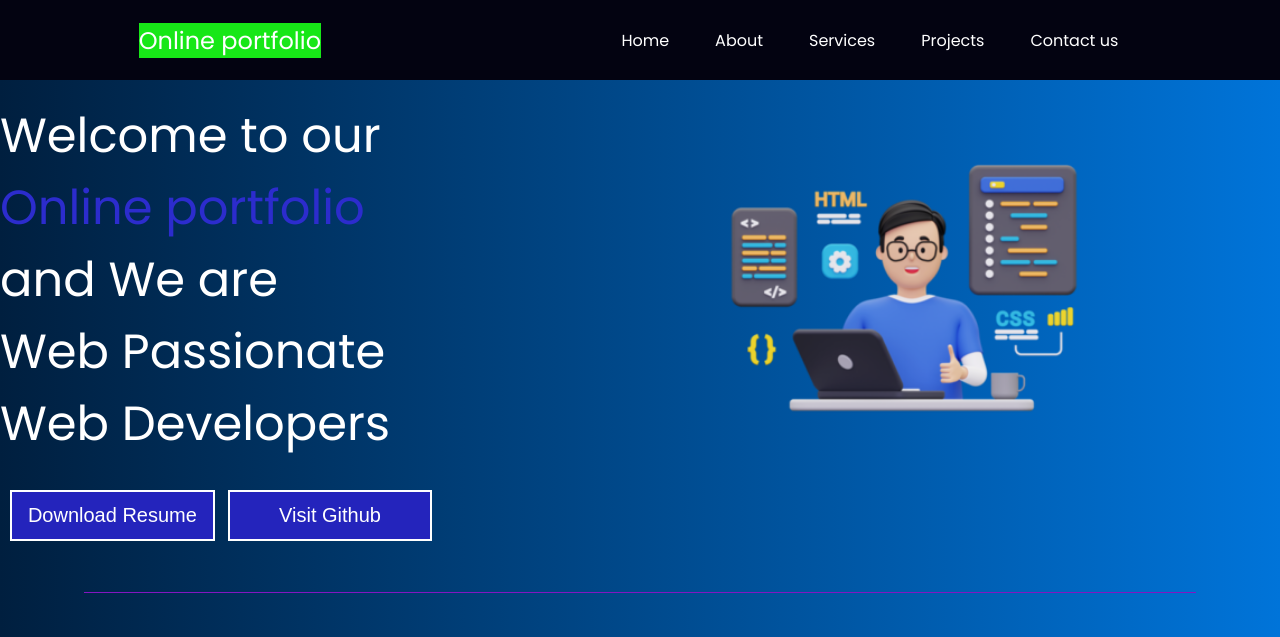
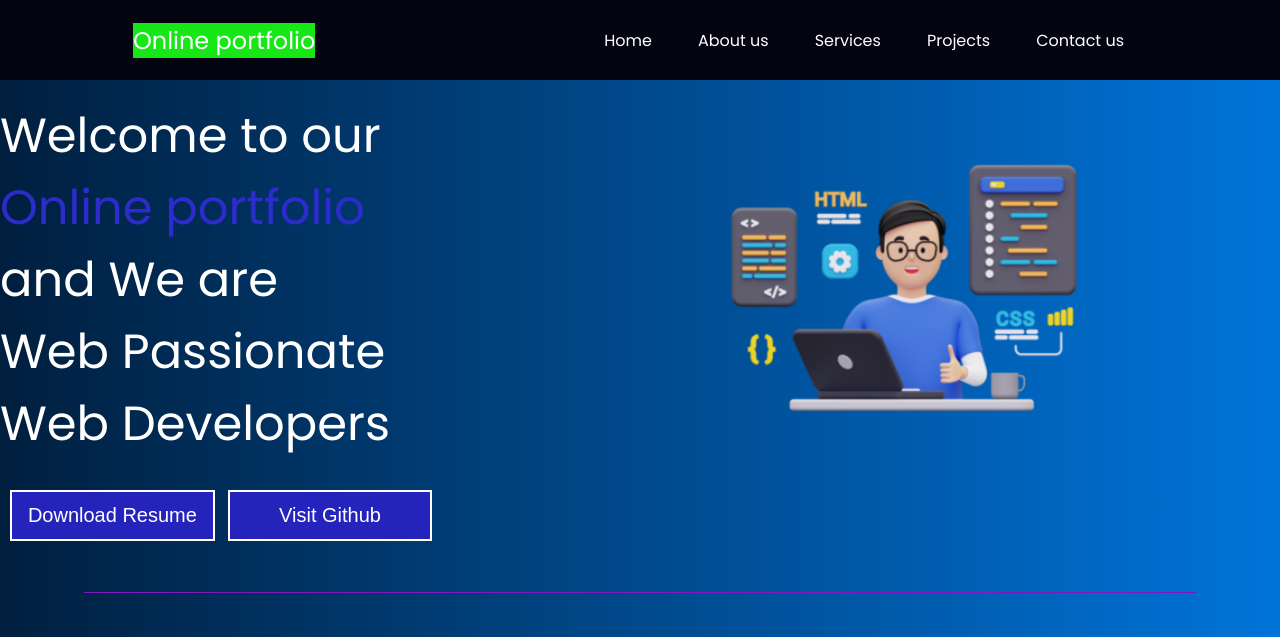
Before and after one commit to chirag44897/SCM-project, a plain HTML site: page index.html in a window 1280 px wide. Shown: the top 637 px of the page. Drawn offline with Linux system fonts and the light colour scheme.

Commit message:
chiragsharma's commit

```diff
--- a/index.html
+++ b/index.html
@@ -20,7 +20,7 @@
             <div class="right">
                 <ul>
                     <li><a href="/">Home</a></li>
-                    <li><a href="#about">About</a></li>
+                    <li><a href="#about">About us</a></li>
                     <li><a href="#services">Services</a></li>
                     <li><a href="#projects">Projects</a></li>
                     <li><a href="#contact">Contact us</a></li>
```
